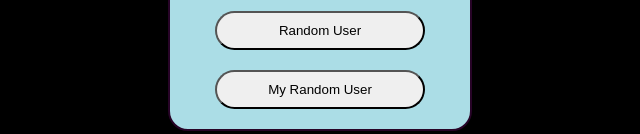
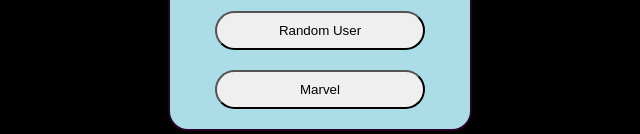
Before and after one commit to Chaitanya-Pam/Web-dev-bootcamp, a website: page Frontend/index.html in a window 1280 px wide. Shown: the part 663-797 px from the top of the page, 320-960 px from the left. Drawn offline with Linux system fonts and the light colour scheme.

Commit message:
The Correction in Function

```diff
--- a/Frontend/index.html
+++ b/Frontend/index.html
@@ -21,7 +21,8 @@
         <p id="user-gender">Male</p>
         <button onclick="switchUser()">Toggle User</button><br>
         <button onclick="randomUser()">Random User</button><br>
-        <button onclick="myRandomUser()">My Random User</button>
+        <!--button onclick="myRandomUser()">My Random User</button-->
+        <button onclick="Marvel()">Marvel</button>
 
     </div>
     <script src="index.js"></script>
--- a/Frontend/index.js
+++ b/Frontend/index.js
@@ -43,7 +43,8 @@ function randomUser(){
      .catch(function(err){
         console.log("Error in Finding user Data :",err);
     })
-function myRandomUser(){
+}
+function Marvel(){
     fetch("/api/random-user")
     .then(function(res){
             return res.json();
@@ -60,5 +61,3 @@ function myRandomUser(){
         console.log("Error in Finding user Data :",err);
     })
 }
-
-}
```
